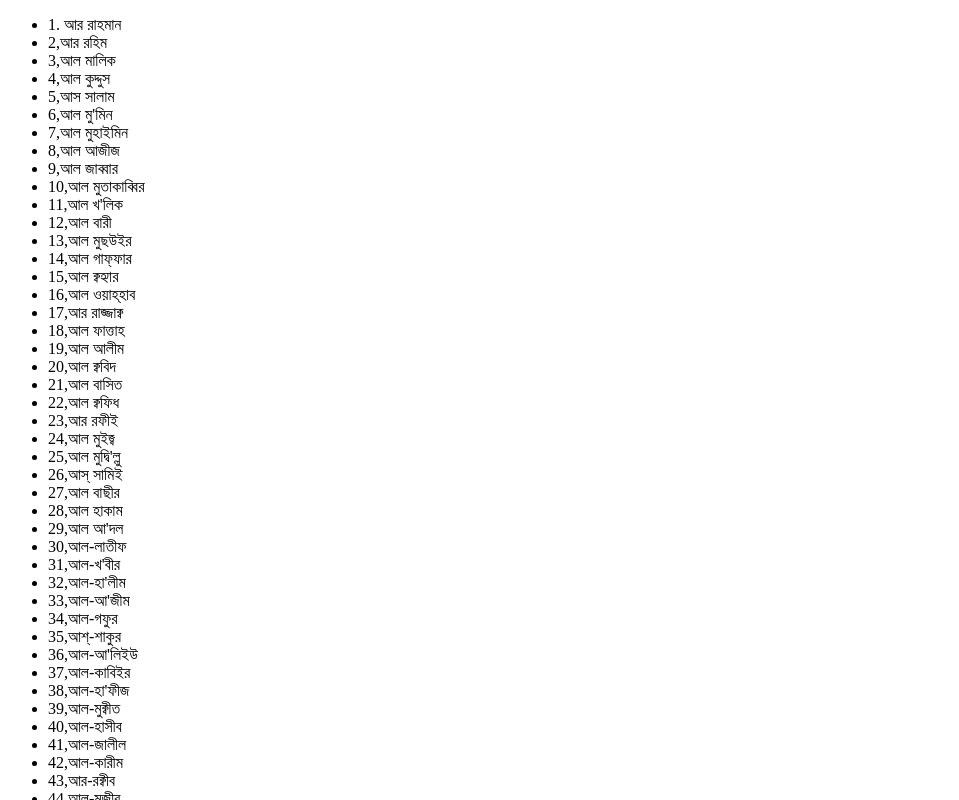
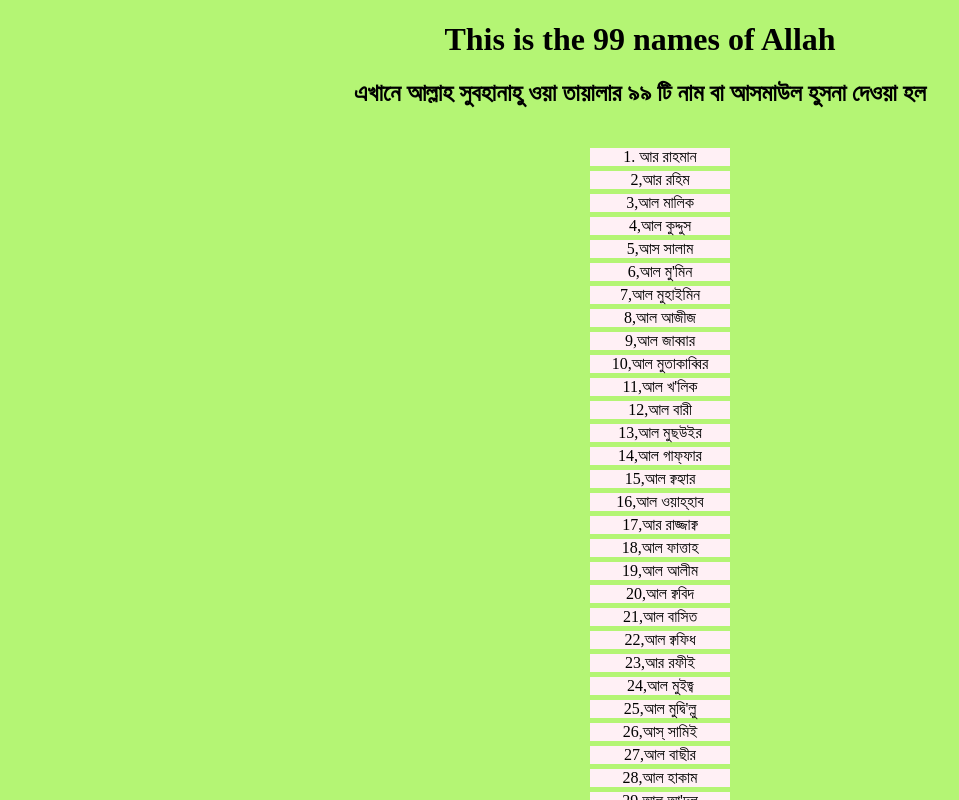
Before and after one commit to Adnan-Eram-Argho/99-Names-of-Allah-Bangla, a plain HTML site: page index.html in a window 1280 px wide. Shown: the top 800 px of the page, without its empty margins (0-959 px from the left). Drawn offline with Linux system fonts and the light colour scheme.

Commit message:
second update

```diff
--- a/index.html
+++ b/index.html
@@ -5,8 +5,15 @@
     <meta http-equiv="X-UA-Compatible" content="IE=edge">
     <meta name="viewport" content="width=device-width, initial-scale=1.0">
     <title>99 Name</title>
+    <link rel="stylesheet" href="style.css">
 </head>
 <body>
+<header>
+    <h1>This is the 99 names of Allah</h1>
+    <h2>এখানে আল্লাহ সুবহানাহু ওয়া তায়ালার ৯৯ টি নাম বা আসমাউল হুসনা দেওয়া হল</h2>
+</header>
+<section>
+    <div>
         <ul>
             <li>1. আর রাহমান </li>
             <li>2,আর রহিম</li>
@@ -108,5 +115,7 @@
             <li>98,আর-রাশীদ</li>
             <li>99,আস-সবুর</li>
         </ul>
+    </div>
+</section>
 </body>
 </html>
--- a/style.css
+++ b/style.css
@@ -0,0 +1,18 @@
+body{
+    background-color: rgb(180, 245, 116);
+    text-align:center;
+
+}
+div{
+    text-align:center;
+    display:flex;
+    flex-direction: row;
+    justify-content: center;
+}
+
+li{
+    background-color: lavenderblush;
+    margin:5px auto;
+    list-style: none;
+
+}
```
Lines whose indentation alone changed are shown as unchanged.
